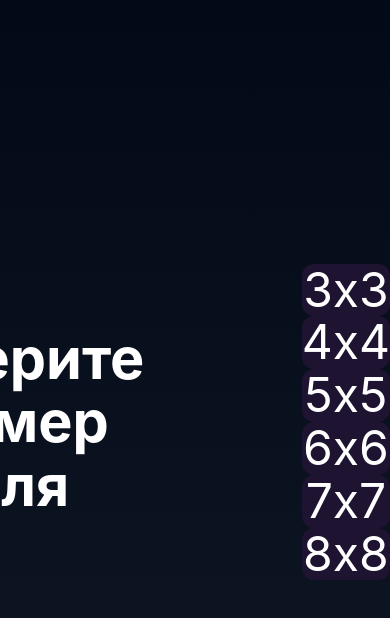
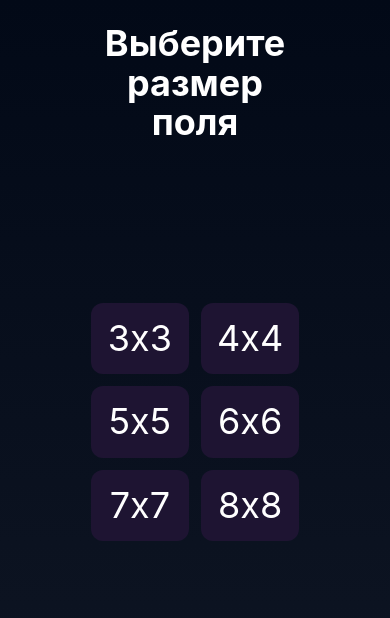
Before and after one commit to ayeMind/2048, a React app: page / in a window 390 px wide. Shown: the top 618 px of the page. Built offline with nearby package versions, Linux system fonts and the light colour scheme; the HTML template or start-up script is replaced by a standard one.

Commit message:
adaptive

```diff
--- a/src/App.css
+++ b/src/App.css
@@ -18,7 +18,7 @@ body {
 }
 
 .content h1 {
-  font-size: 3.6rem;
+  /* font-size: 3.6rem; */
   font-weight: 700;
 }
 
--- a/src/components/button/button.tsx
+++ b/src/components/button/button.tsx
@@ -3,7 +3,7 @@ import { Link } from 'react-router-dom';
 const Button = ({ size }: {size: number} ) => {
   return (
     <Link to={`/game/${size}`}>
-      <div className='flex justify-center text-center items-center bg-[#1e1432] sm:p-2 lg:w-96 lg:h-20 rounded-xl select-none hover:bg-[#19112b] text-[48px]'>
+      <div className='text-[36px] flex justify-center text-center items-center bg-[#1e1432] p-4 sm:px-8 md:px-16 lg:px-32 lg:py-12 lg:h-20 rounded-xl select-none hover:bg-[#19112b] lg:text-[48px]'>
         {`${size}x${size}`}
       </div>
     </Link>
--- a/src/components/cell/cell.tsx
+++ b/src/components/cell/cell.tsx
@@ -33,7 +33,7 @@ export default function Cell({ size, value, fieldSize }: { size: number; value:
     const numDigits = Math.floor(Math.log10(Math.abs(value)) + 1);
 
 
-    const userWidthCoef = window.innerWidth / 1920;
+    const userWidthCoef = window.innerWidth / 1024;
 
     let resultSize;
     switch (numDigits) {
--- a/src/components/field/field.tsx
+++ b/src/components/field/field.tsx
@@ -16,7 +16,7 @@ export default function Field({ size }: { size: number }) {
   let cellSize = 0;
   let [titleText, setTitleText] = useState('2048');
 
-  const userWidthCoef = window.innerWidth / 1920;
+  const userWidthCoef = window.innerWidth / 1024;
 
   if (size == 3) {
     cellSize = 200 * userWidthCoef;
--- a/src/components/menu/menu.tsx
+++ b/src/components/menu/menu.tsx
@@ -4,10 +4,10 @@ const Menu = () => {
   return (
     <div className="relative content">
       <div className="flex items-center justify-center w-screen h-screen">
-        <h1 className="lg:absolute sm:inline sm:text-[12px] md:text-[16px] -translate-x-1/2 sm:top-[24px] md:top-[36px] lg:top-[135px] left-1/2">
+        <h1 className="absolute top-[24px] text-[36px] lg:text-[48px] -translate-x-1/2 sm:top-[6px] md:top-[6px] lg:top-[12px] left-1/2">
           Выберите размер поля
         </h1>
-        <div className="grid sm:grid-cols-1 lg:grid-cols-3 sm:gap-[12px] lg:gap-[64px]">
+        <div className="grid grid-cols-2 lg:grid-cols-3 gap-[12px] md:gap-[32px] lg:gap-[64px]">
           <Button size={3} />
           <Button size={4} />
           <Button size={5} />
```
